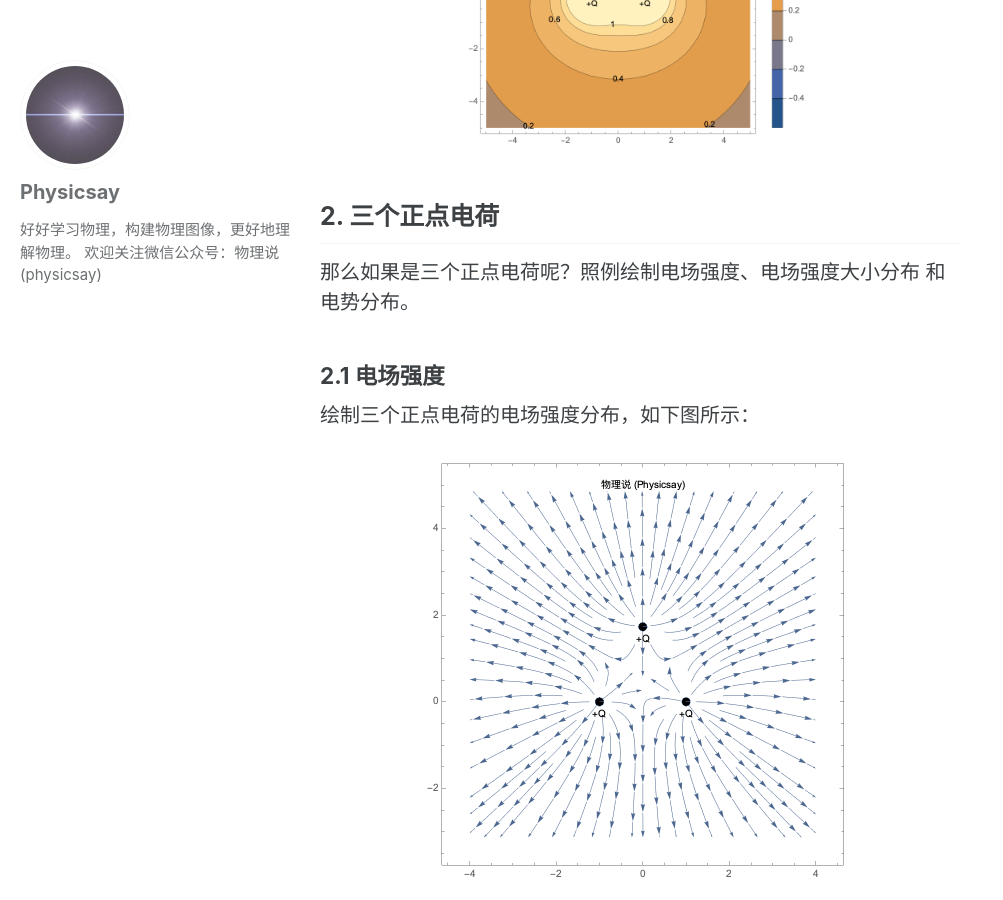
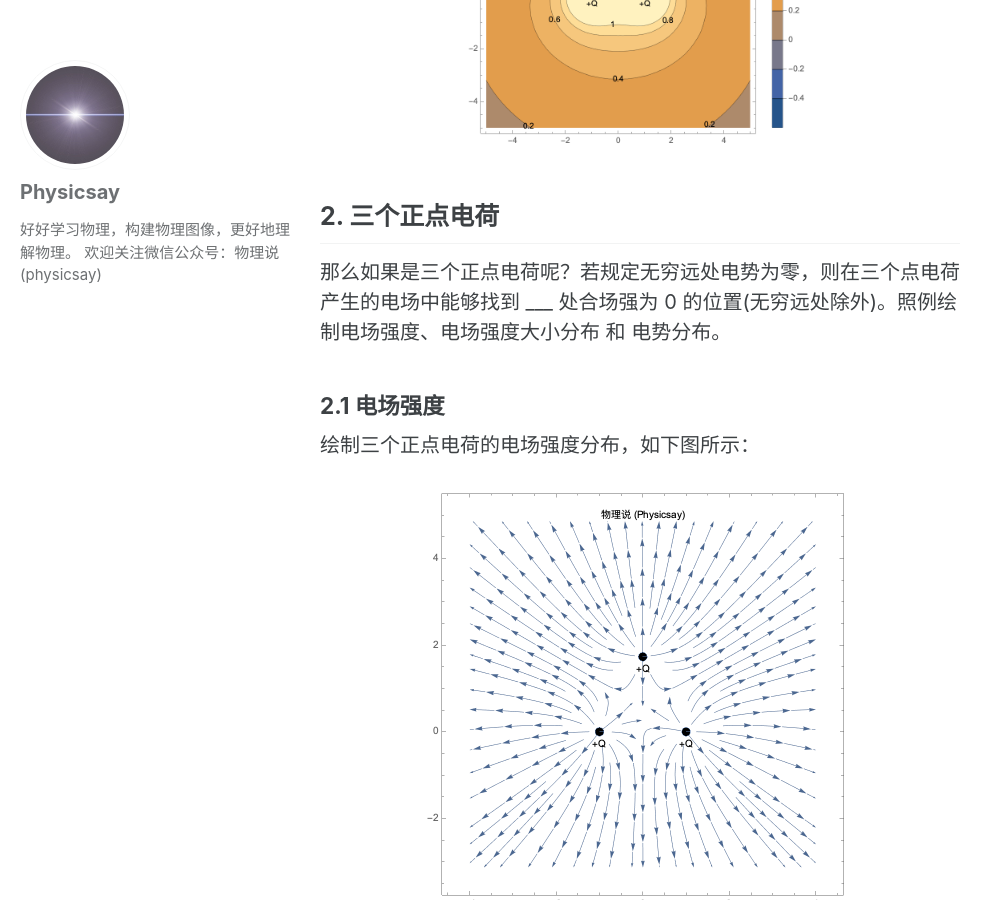
Before and after one commit to physicsay/physicsay-physicsay.github.io, a Jekyll site: the page built from _posts/2020-04-07-electric-field-simulation-2.md, in a window 1280 px wide and 900 px high, scrolled down 2648 px. Shown: the whole window, without its empty margins (0-1003 px from the left). Built offline with Jekyll 4.4.1, drawn with Linux system fonts in a browser that asks for light colours; cached includes are drawn as plain includes; nearby versions of some CDN libraries; formulas are drawn with MathJax 3; some of the changed text lies outside the part shown.

Commit message:
feat: fix some bugs

```diff
--- a/_posts/2020-04-07-electric-field-simulation-2.md
+++ b/_posts/2020-04-07-electric-field-simulation-2.md
@@ -47,7 +47,7 @@ description: 三个电荷的电场和电势分布到底是怎么样的呢？
 <img src='/assets/images/2020-04-07-electric-field-simulation-2/p2n1-ef.png' style='zoom:40%; margin: 0 auto; display: block;'/>
 
 ## 2. 三个正点电荷
-那么如果是三个正点电荷呢？照例绘制电场强度、电场强度大小分布 和 电势分布。
+那么如果是三个正点电荷呢？若规定无穷远处电势为零，则在三个点电荷产生的电场中能够找到 \___ 处合场强为 0 的位置(无穷远处除外)。照例绘制电场强度、电场强度大小分布 和 电势分布。
 
 ### 2.1 电场强度
 
```
Also changed, not shown: other parts of _posts/2020-04-07-electric-field-simulation-2.md (+3 -1 lines).
